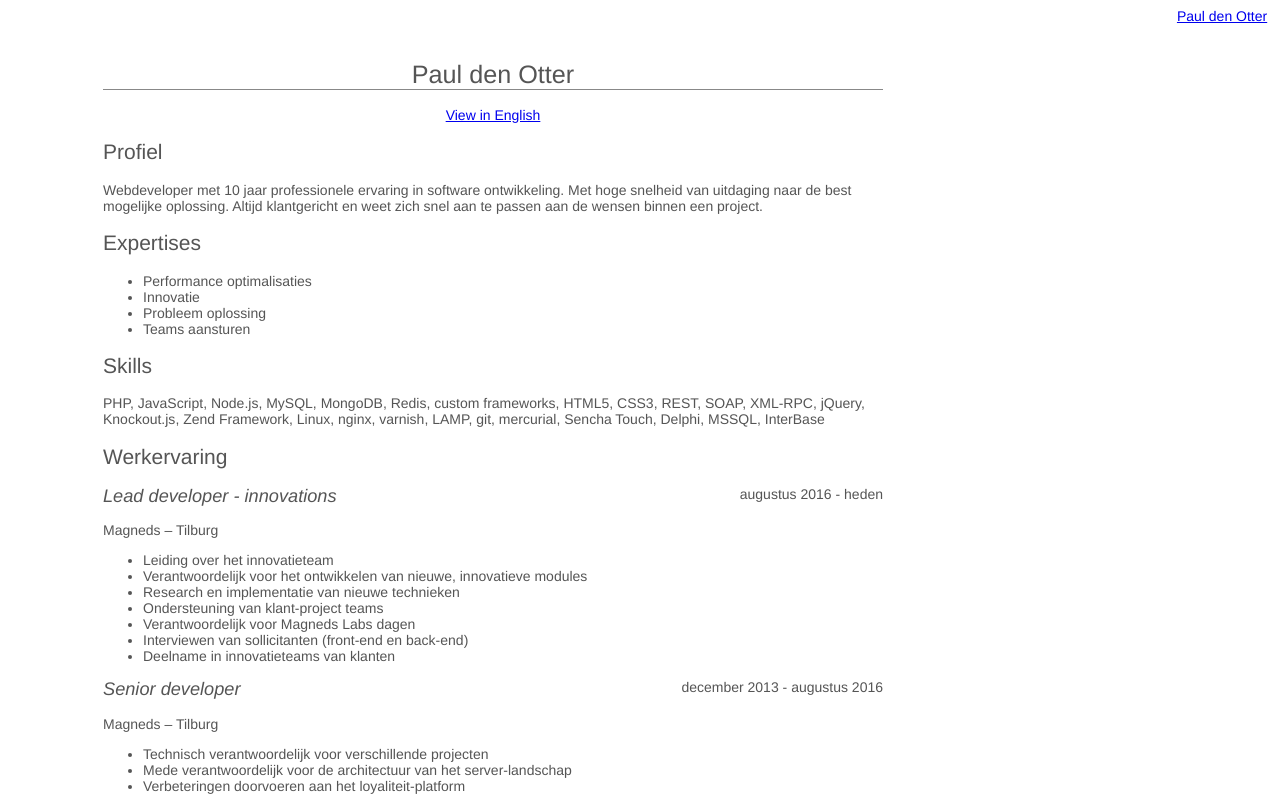
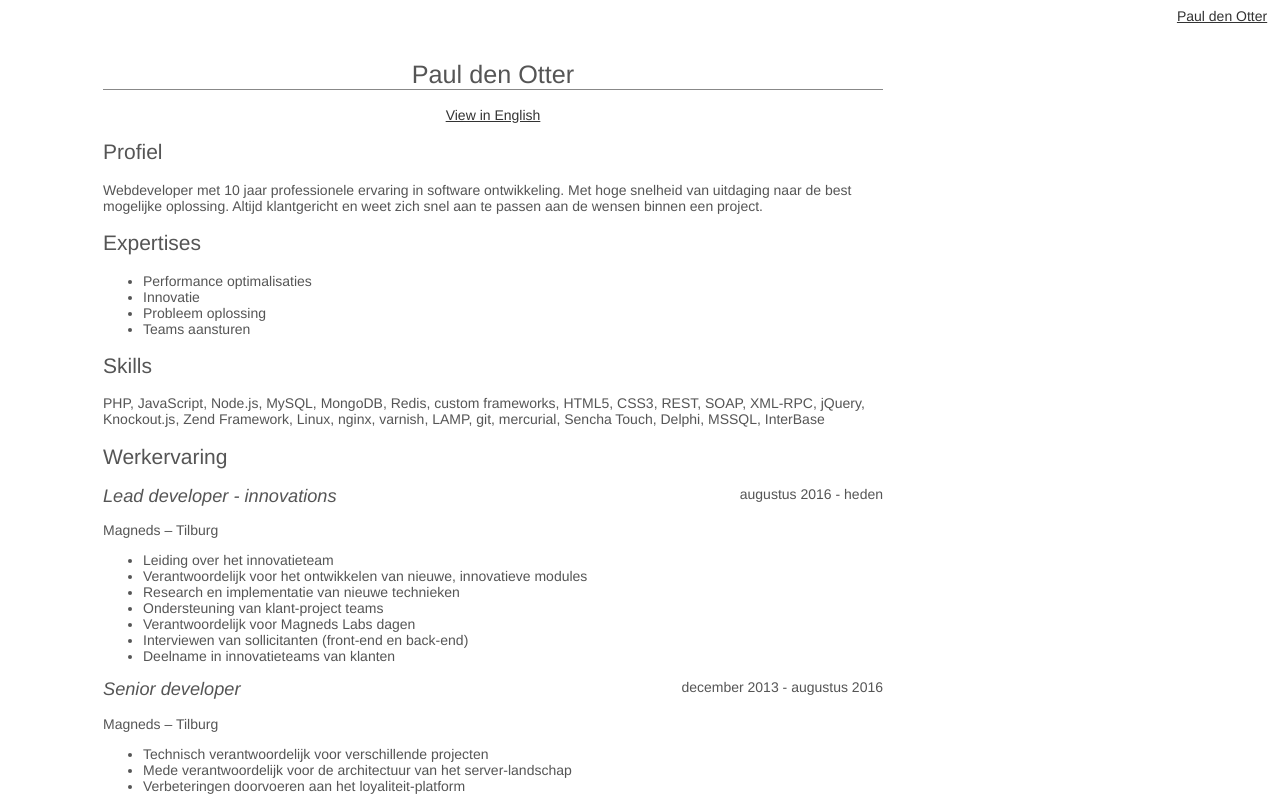
Before and after one commit to pauldenotter/pauldenotter.github.io, a plain HTML site: page index.html in a window 1280 px wide. Shown: the top 800 px of the page. Drawn offline with Linux system fonts and the light colour scheme.

Commit message:
Changed link color

```diff
--- a/main.css
+++ b/main.css
@@ -32,6 +32,10 @@ h1, h2 {
 h2 {
 	font-size: 1.3em;
 	font-style: italic;
+}
+
+a {
+	color: #333;
 }
 
 body > header, body > section {
```
